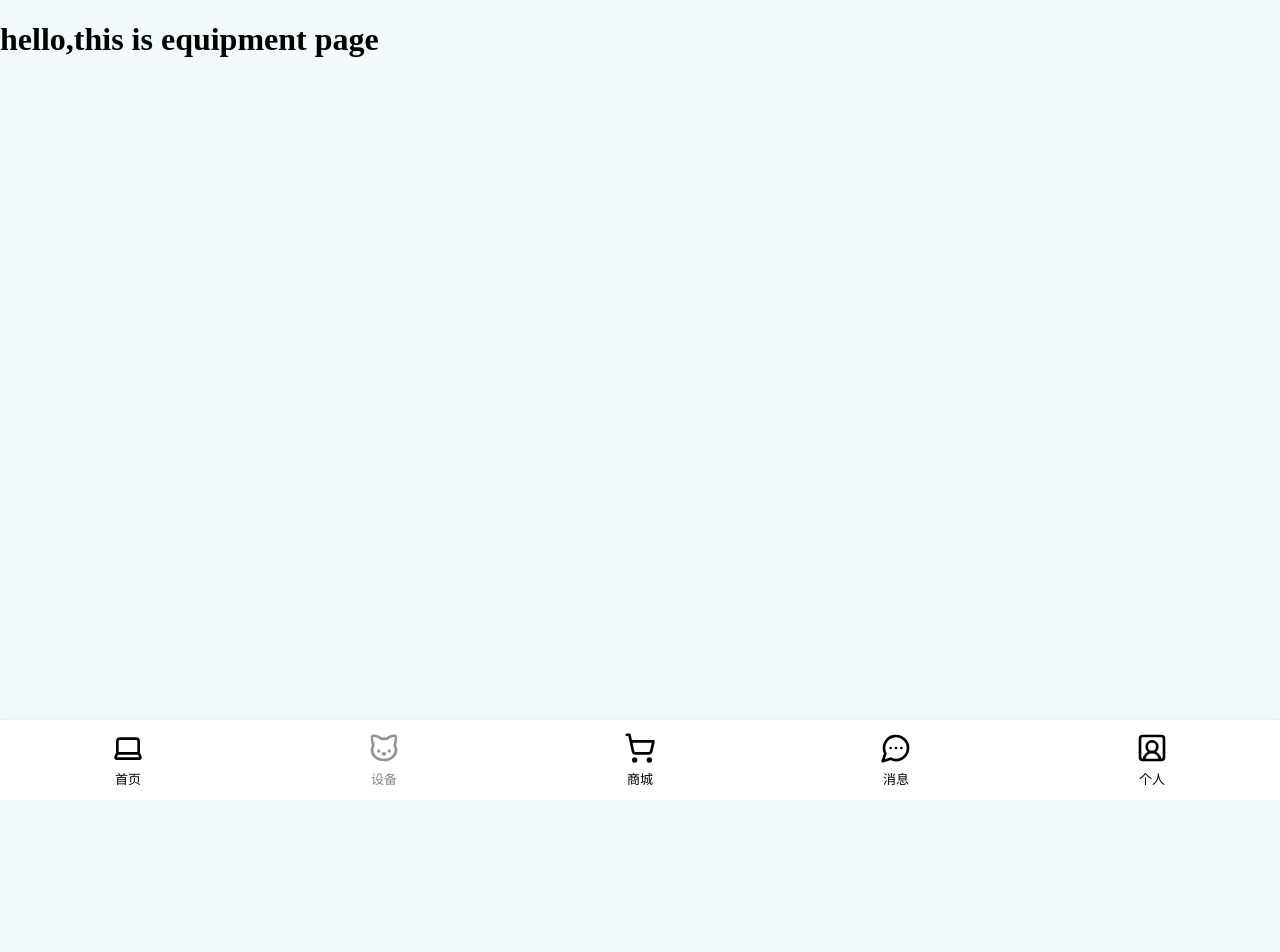
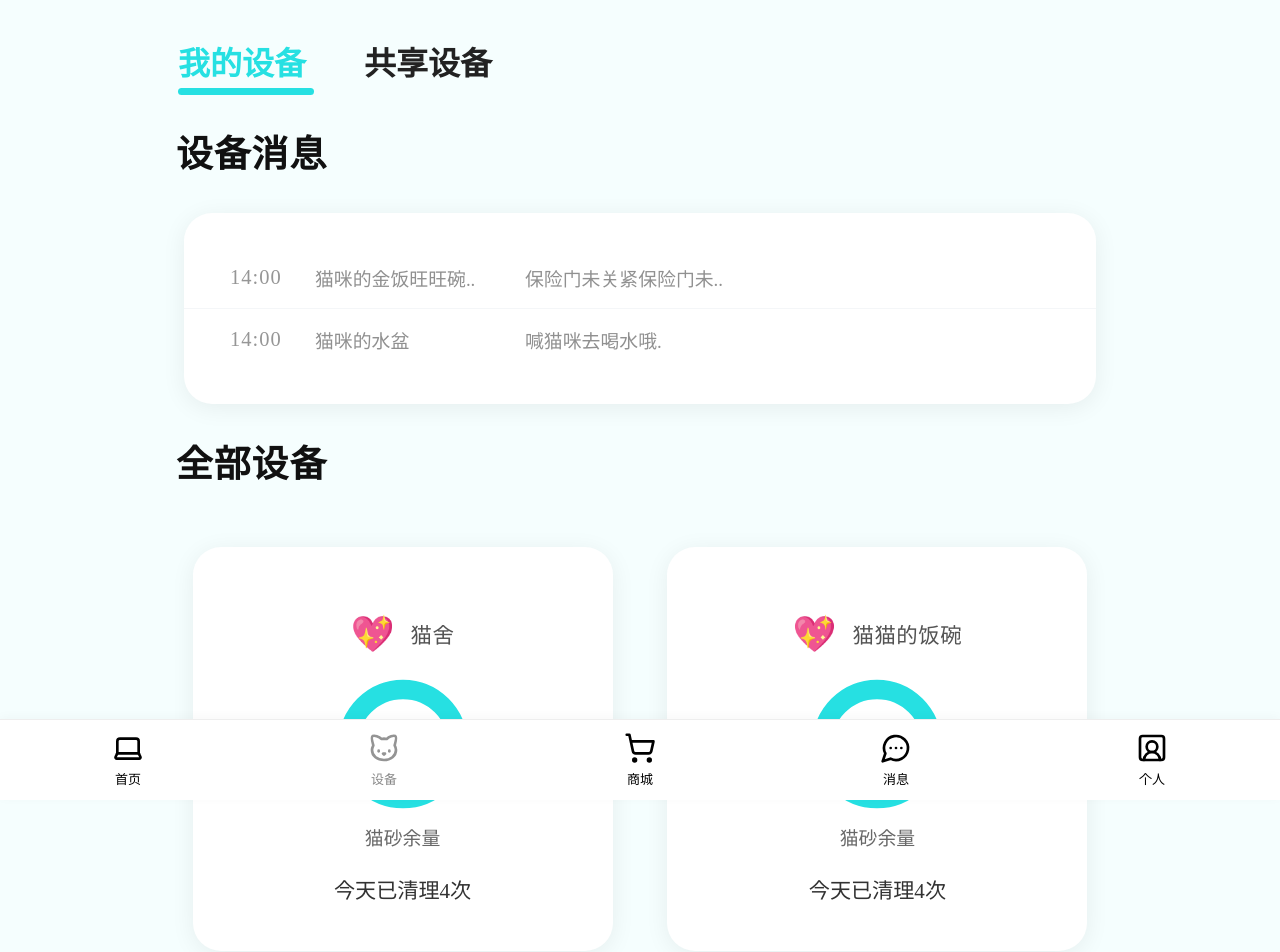
Before and after one commit to Jerry-Guo1020/cat_web, a Vue app: page /equipment in a window 1280 px wide. Shown: the top 952 px of the page. Before the commit the page ends 821 px from the top, so only its background shows below. Built offline with nearby package versions, Linux system fonts and the light colour scheme.

Commit message:
feat:弄了设备管理的界面的简陋布局，用组件卡片实现出来了设备列表

```diff
--- /dev/null
+++ b/src/components/equipment/card.vue
@@ -0,0 +1,208 @@
+<template>
+  <div class="card">
+    <!-- 顶部心形和标题 -->
+    <div class="card-header">
+      <span class="icon-heart">💖</span>
+      <span class="card-title">{{ title }}</span>
+    </div>
+
+    <!-- 圆环/中心数据区 -->
+    <div class="circle-wrap">
+      <svg viewBox="0 0 100 100" class="circle-bg">
+        <!-- 灰色底圈 -->
+        <circle
+          class="circle-base"
+          cx="50"
+          cy="50"
+          r="42"
+          stroke-width="8"
+        />
+        <!-- 蓝色进度圈 -->
+        <circle
+          class="circle-progress"
+          cx="50"
+          cy="50"
+          r="42"
+          stroke-width="8"
+          :stroke-dasharray="circumference"
+          :stroke-dashoffset="progressOffset"
+        />
+      </svg>
+      <div class="circle-text">
+        <template v-if="progress !== null && progress !== undefined">
+          <div class="progress-val">{{ progress }}<span v-if="showPercent">%</span></div>
+          <div v-if="status" class="progress-label">{{ status }}</div>
+        </template>
+        <template v-else>
+          {{ status }}
+        </template>
+      </div>
+    </div>
+    <div class="desc">{{ desc }}</div>
+    <div class="notion" v-html="formatNotion(notion)"></div>
+  </div>
+</template>
+
+<script setup>
+import { computed } from 'vue'
+
+const props = defineProps({
+  title: String,
+  desc: String,
+  status: String,
+  notion: String,
+  // 新增：进度百分比，范围0-100
+  progress: {
+    type: [Number, String],
+    default: null
+  },
+  // 是否显示百分号
+  showPercent: {
+    type: Boolean,
+    default: true
+  }
+})
+
+const circumference = 2 * Math.PI * 42
+const progressOffset = computed(() => {
+  if (props.progress === null || props.progress === undefined) return circumference
+  const percent = Math.max(0, Math.min(100, Number(props.progress)))
+  return circumference * (1 - percent / 100)
+})
+
+// 让 notion 里的数字变色加粗
+function formatNotion(str) {
+  return str?.replace(/(\d+)/g, '<span class="notion-num">$1</span>') ?? ''
+}
+</script>
+
+<style scoped>
+.card {
+  width: 100%;
+  max-width: 420px;
+  min-width: 0;
+  min-height: 350px;
+  background: #fff;
+  border-radius: 28px;
+  box-shadow: 0 4px 24px #0001;
+  display: flex;
+  flex-direction: column;
+  align-items: center;
+  padding: 34px 0 20px 0;
+  margin: 24px auto;
+  transition: box-shadow .16s;
+}
+
+.card-header {
+  display: flex;
+  align-items: center;
+  margin-bottom: 18px;
+  margin-top: 4px;
+  gap: 10px;
+}
+.icon-heart {
+  font-size: 2.2rem;
+  margin-right: 6px;
+}
+.card-title {
+  font-size: 1.34rem;
+  color: #535353;
+  font-weight: 500;
+  letter-spacing: 0.5px;
+}
+
+.circle-wrap {
+  width: 130px;
+  height: 130px;
+  margin-bottom: 10px;
+  margin-top: 6px;
+  position: relative;
+  display: flex;
+  align-items: center;
+  justify-content: center;
+}
+.circle-bg {
+  width: 100%;
+  height: 100%;
+  transform: rotate(-90deg); /* 起点从正上方 */
+}
+.circle-base {
+  fill: none;
+  stroke: #26e0e2;
+  stroke-width: 15;
+}
+.circle-progress {
+  fill: none;
+  stroke: #d0d9db;
+  stroke-width: 8;
+  stroke-linecap: round;
+  transition: stroke-dashoffset 0.4s cubic-bezier(0.4,0,0.2,1);
+}
+
+.circle-text {
+  position: absolute;
+  top: 50%;
+  left: 50%;
+  width: 100px;
+  text-align: center;
+  transform: translate(-50%, -50%);
+  color: #26e0e2;
+  display: flex;
+  flex-direction: column;
+  align-items: center;
+  justify-content: center;
+}
+.progress-val {
+  font-size: 2.1rem;
+  font-weight: 600;
+  color: #26e0e2;
+  line-height: 2.1rem;
+}
+.progress-label {
+  font-size: 1.1rem;
+  color: #999;
+  font-weight: 400;
+  margin-top: 2px;
+}
+
+.desc {
+  margin-top: 4px;
+  color: #686868;
+  font-size: 1.18rem;
+  text-align: center;
+}
+
+.notion {
+  margin-top: 24px;
+  font-size: 1.32rem;
+  color: #323232;
+
+  text-align: center;
+  font-weight: 400;
+}
+.notion-num {
+  color: #26e0e2;
+  font-weight: 600;
+  font-size: 1.38rem;
+}
+
+/* 响应式 */
+@media (max-width: 700px) {
+  .card {
+    min-height: 220px;
+    border-radius: 15px;
+    padding: 20px 0 14px 0;
+  }
+  .circle-wrap {
+    width: 86px;
+    height: 86px;
+  }
+  .circle-text {
+    font-size: 1.32rem;
+    width: 66px;
+  }
+  .desc, .notion {
+    font-size: 1.02rem;
+  }
+}
+</style>
--- a/src/views/equipment/equipment.vue
+++ b/src/views/equipment/equipment.vue
@@ -1,14 +1,219 @@
 <template>
-<h1>hello,this is equipment page</h1>
-<Navbar/>
+  <div class="container">
+    <div class="main-content">
+      <!-- 顶部Tab栏 -->
+      <div class="top">
+        <div class="tab active">我的设备</div>
+        <div class="tab">共享设备</div>
+      </div>
+
+      <!-- 大标题 -->
+      <div class="title">设备消息</div>
+
+      <!-- 卡片内容 -->
+      <div class="msg-card">
+        <div v-for="(item, idx) in notion" :key="idx" class="msg-row">
+          <div class="msg-time">{{ item.time }}</div>
+          <div class="msg-label" :title="item.label">{{ item.label }}</div>
+          <div class="msg-message" :title="item.message">{{ item.message }}</div>
+        </div>
+      </div>
+
+      <div class="title">全部设备</div>
+      <div class="all-equipment">
+        <Card title="猫舍" status="充足" desc="猫砂余量" notion="今天已清理4次"/>
+        <Card title="猫猫的饭碗" status="正常" desc="猫砂余量" notion="今天已清理4次"/>
+        <Card title="猫猫的饮水机" status="充足" desc="猫砂余量" notion="今天已清理4次"/>
+        <Card title="猫舍" status="充足" desc="猫砂余量" notion="今天已清理4次"/>
+        <Card title="猫舍" status="充足" desc="猫砂余量" notion="今天已清理4次"/>
+        <Card title="猫舍" status="充足" desc="猫砂余量" notion="今天已清理4次"/>
+      </div>
+    </div>
+    <Navbar />
+  </div>
 </template>
 
 <script setup>
+import Card from '../../components/equipment/card.vue';
 import Navbar from '../../components/Navbar/Navbar.vue';
 
-
+const notion = [
+  {
+    time: "14:00",
+    label: "猫咪的金饭旺旺碗..",
+    message: "保险门未关紧保险门未.."
+  },
+  {
+    time: "14:00",
+    label: "猫咪的水盆",
+    message: "喊猫咪去喝水哦."
+  }
+];
 </script>
 
-<style>
+<style scoped>
+.container {
+  width: 100vw;
+  min-height: 100vh;
+  background: #f5fefe;
+  display: flex;
+  flex-direction: column;
+  align-items: flex-start;
+  padding-top: 0;
+  padding-bottom: calc(100px + env(safe-area-inset-bottom, 24px));
 
+}
+
+.main-content {
+  width: 100vw;
+  max-width: 960px;
+  margin: 0 auto;
+}
+
+/* 顶部Tab栏 */
+.top {
+  display: flex;
+  align-items: flex-end;
+  gap: 58px;
+  margin-top: 38px;
+  margin-bottom: 36px;
+  margin-left: 18px;
+}
+.tab {
+  font-size: 2rem;
+  font-weight: bold;
+  color: #222;
+  position: relative;
+  cursor: pointer;
+  padding-bottom: 4px;
+  transition: color 0.15s;
+}
+.tab.active {
+  color: #26e0e2;
+}
+.tab.active::after {
+  content: '';
+  display: block;
+  position: absolute;
+  left: 0; right: 0; bottom: -7px;
+  height: 7px;
+  width: 106%;
+  margin: 0 auto;
+  border-radius: 7px;
+  background: #26e0e2;
+}
+
+/* 消息标题 */
+.title {
+  font-size: 2.3rem;
+  font-weight: bold;
+  color: #111;
+  margin: 30px  0 35px 16px;
+  letter-spacing: 1px;
+}
+
+/* 卡片内容 */
+.msg-card {
+  background: #fff;
+  border-radius: 28px;
+  box-shadow: 0 4px 24px #0001;
+  width: 95%;
+  max-width: 940px;
+  margin: 0 auto;
+  padding: 34px 0 34px 0;
+  display: flex;
+  flex-direction: column;
+  gap: 0;
+}
+
+.msg-row {
+  display: flex;
+  flex-direction: row;
+  align-items: center;
+  padding: 17px 46px;
+  font-size: 1.36rem;
+  color: #909090;
+  border-bottom: 1.5px solid #f4f6f8;
+}
+.msg-row:last-child {
+  border-bottom: none;
+}
+
+.msg-time {
+  width: 85px;
+  min-width: 70px;
+  text-align: left;
+  color: #969696;
+  font-weight: 400;
+  font-size: 1.28rem;
+  flex-shrink: 0;
+  letter-spacing: 1px;
+}
+.msg-label {
+  width: 210px;
+  min-width: 110px;
+  font-weight: 400;
+  color: #909090;
+  white-space: nowrap;
+  overflow: hidden;
+  text-overflow: ellipsis;
+  flex-shrink: 0;
+  font-size: 1.18rem;
+}
+.msg-message {
+  flex: 1;
+  color: #909090;
+  white-space: nowrap;
+  overflow: hidden;
+  text-overflow: ellipsis;
+  text-align: left;
+  font-size: 1.18rem;
+}
+
+.all-equipment {
+  display: grid;
+  grid-template-columns: repeat(2, minmax(0, 1fr));
+  gap: 32px 28px;
+  width: 96%;
+  margin: 0 auto;
+}
+
+
+/* 响应式适配 */
+@media (max-width: 600px) {
+  .main-content {
+    width: 100vw;
+    padding: 0 0 18px 0;
+  }
+  .top {
+    gap: 22px;
+    margin-left: 12px;
+    margin-top: 35px;
+    margin-bottom: 16px;
+  }
+  .tab {
+    font-size: 1.22rem;
+    padding-bottom: 2px;
+  }
+  .title {
+    font-size: 1.32rem;
+    margin: 35px 0 13px 10px;
+  }
+  .msg-card {
+    padding: 10px 0;
+    border-radius: 13px;
+  }
+  .msg-row {
+    padding: 11px 7px;
+    font-size: 0.92rem;
+  }
+  .msg-label,
+  .msg-message {
+    font-size: 0.93rem;
+  }
+  .msg-time {
+    width: 49px;
+    font-size: 0.93rem;
+  }
+}
 </style>
```
